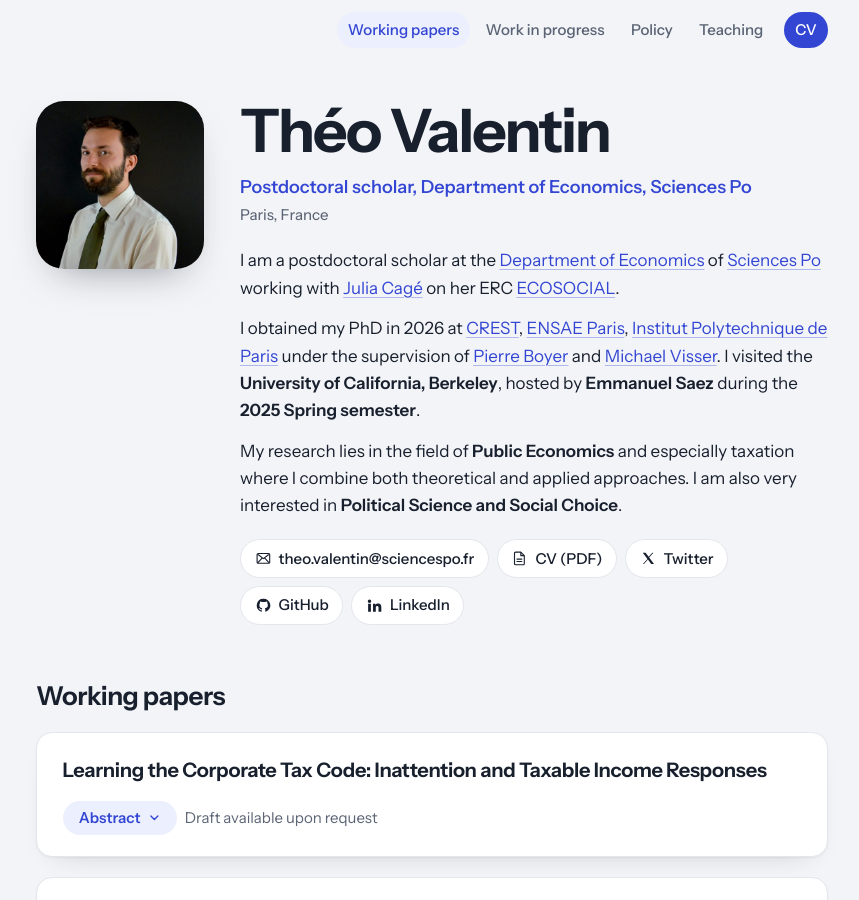
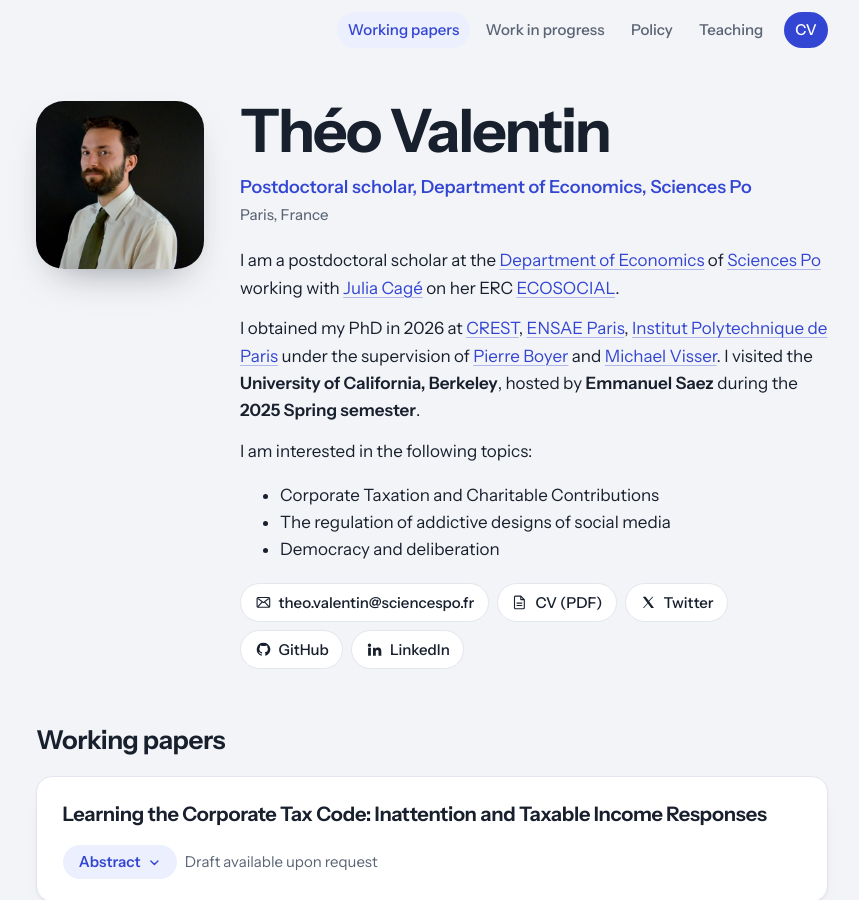
Before and after one commit to ValentinTheo/valentintheo.github.io, a Jekyll site: the page built from index.md, in a window 1280 px wide and 900 px high. Shown: the whole window, without its empty margins (208-1067 px from the left). Built offline with Jekyll 4.4.1, drawn with Linux system fonts in a browser that asks for light colours.

Commit message:
Revise research interests in index.md
Updated research interests and added specific topics of focus.

```diff
--- a/index.md
+++ b/index.md
@@ -7,4 +7,7 @@
 
 I obtained my PhD in 2026 at [CREST](https://crest.science/), [ENSAE Paris](https://www.ensae.fr/en/), [Institut Polytechnique de Paris](https://www.ip-paris.fr/en) under the supervision of [Pierre Boyer](https://pierrecboyer.com/) and [Michael Visser](https://faculty.crest.fr/mvisser/). I visited the **University of California, Berkeley**, hosted by **Emmanuel Saez** during the **2025 Spring semester**.
 
-My research lies in the field of **Public Economics** and especially taxation where I combine both theoretical and applied approaches. I am also very interested in **Political Science and Social Choice**.
+I am interested in the following topics:
+- Corporate Taxation and Charitable Contributions
+- The regulation of addictive designs of social media
+- Democracy and deliberation
```
